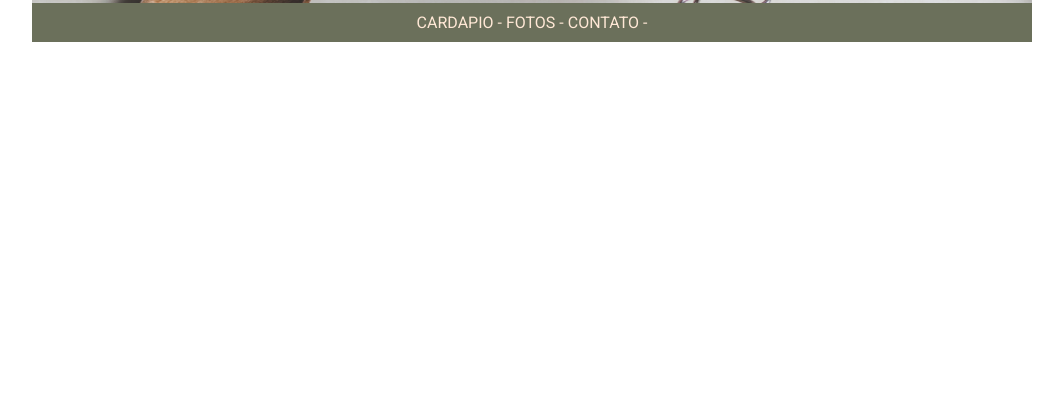
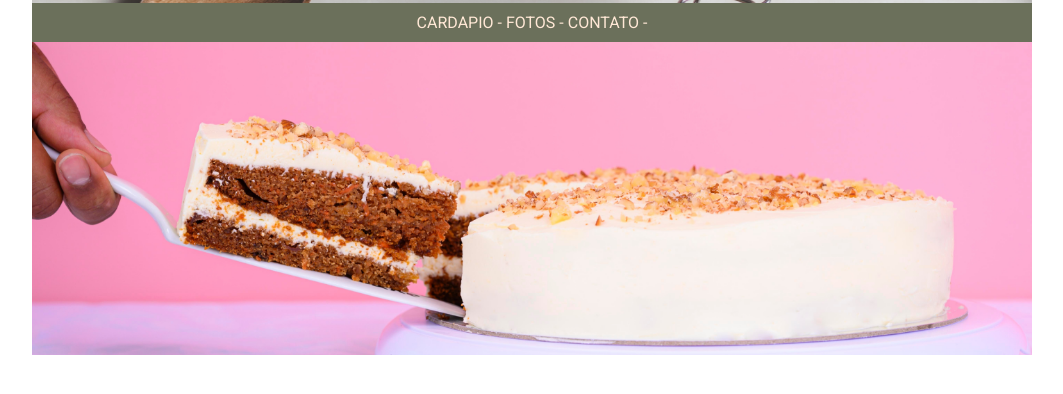
Before and after one commit to matheusbortolottibruno/loja-de-bolos, a plain HTML site: page index.html in a window 1280 px wide. Shown: the part 288-682 px from the top of the page, without its empty margins (108-1171 px from the left). Drawn offline with Linux system fonts and the light colour scheme.

Commit message:
criação do banner

```diff
--- a/index.html
+++ b/index.html
@@ -25,6 +25,10 @@
             <a href="#" class="item-menu">CONTATO</a> -
 
         </nav>
+        <div class="baner">
+            <img src="imagens/baner.png" alt="bolo de chocolate"
+              class="baner">
+        </div>
     </main>
     <script src="app.js"></script>
 </body>
--- a/style.css
+++ b/style.css
@@ -49,3 +49,6 @@
 .item-menu:hover{
     text-decoration: underline;
 }
+.baner{
+    width: 100%;
+}
```
Also changed, not shown: imagens/baner.png (renamed from imagens/banner.png).
